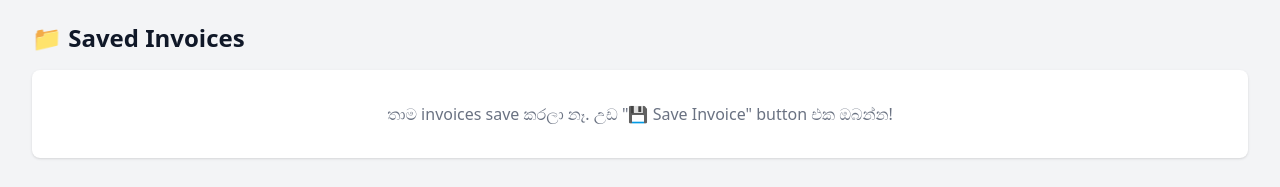
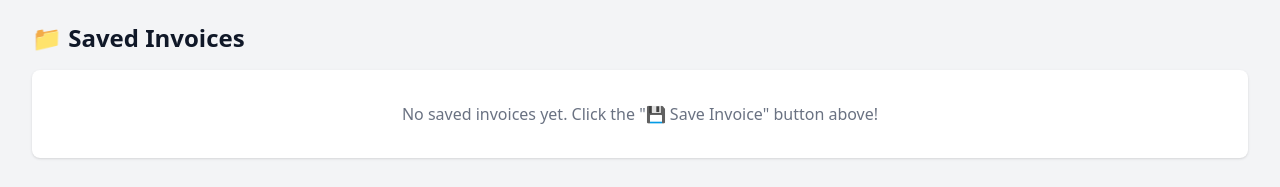
Before and after one commit to prabhathchinthaka42-rgb/invoice-studio, a Next.js app: page /app in a window 1280 px wide. Shown: the part 938-1125 px from the top of the page. Built offline with nearby package versions, Linux system fonts and the light colour scheme; no server answers.

Commit message:
Upgrade Next.js to patch security vulnerability

```diff
--- a/app/app/page.tsx
+++ b/app/app/page.tsx
@@ -426,7 +426,7 @@ export default function Home() {
   const newInvoice = () => {
     if (
       !confirm(
-        "නව invoice එකක් පටන් ගන්නද? දැනට save නොකරපු දේවල් නැති වෙයි."
+        "Start a new invoice? Any unsaved changes will be lost."
       )
     )
       return;
@@ -455,7 +455,7 @@ export default function Home() {
   };
 
   const deleteInvoice = async (id: string) => {
-    if (!confirm("මේ invoice එක delete කරන්නද?")) return;
+    if (!confirm("Are you sure you want to delete this invoice?")) return;
 
     const supabase = createClient();
     const { data, error: deleteError } = await supabase
@@ -1053,8 +1053,7 @@ ${company.paymentTerms}${watermark}`;
 
           {visibleInvoices.length === 0 ? (
             <div className="bg-white rounded-lg shadow p-8 text-center text-gray-500">
-              තාම invoices save කරලා නෑ. උඩ &quot;💾 Save Invoice&quot; button
-              එක ඔබන්න!
+              No saved invoices yet. Click the "💾 Save Invoice" button above!
             </div>
           ) : (
             <div className="grid grid-cols-1 md:grid-cols-2 lg:grid-cols-3 gap-4">
@@ -1151,13 +1150,12 @@ ${company.paymentTerms}${watermark}`;
               You've reached your limit
             </h2>
             <p className="text-gray-600 mb-6">
-              Free plan එකට මාසෙකට invoices 5ක් විතරයි. ඔබ දැන් ඔබේ limit
-              එකට ඇවිත්!
+              The Free plan allows up to 5 invoices per month. You have reached your limit!
             </p>
 
             <div className="bg-gradient-to-r from-blue-50 to-purple-50 border border-blue-200 rounded-lg p-4 mb-6 text-left">
               <p className="text-sm font-semibold text-gray-900 mb-3">
-                ⭐ Pro plan එකෙන් ලැබෙන දේ:
+                ⭐ What you get with Pro:
               </p>
               <ul className="space-y-2 text-sm text-gray-700">
                 <li className="flex items-center gap-2">
--- a/package.json
+++ b/package.json
@@ -13,9 +13,9 @@
     "@supabase/ssr": "^0.12.7",
     "@supabase/supabase-js": "^2.117.3",
     "html2pdf.js": "^0.14.0",
-    "next": "16.4.0",
-    "react": "19.3.0",
-    "react-dom": "19.3.0"
+    "next": "^16.4.3",
+    "react": "^19.3.1",
+    "react-dom": "^19.3.1"
   },
   "devDependencies": {
     "@tailwindcss/turbopack": "^4",
```
Also changed, not shown: 1 other file (tests, documents, lock files or other folders).
